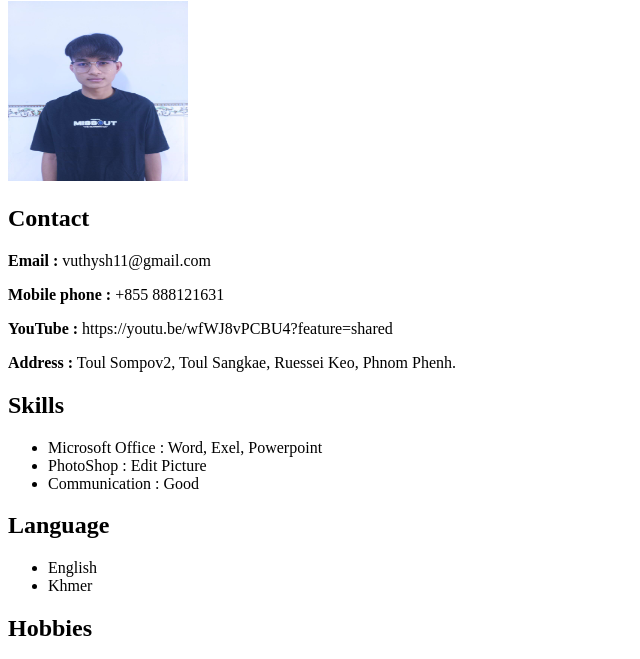
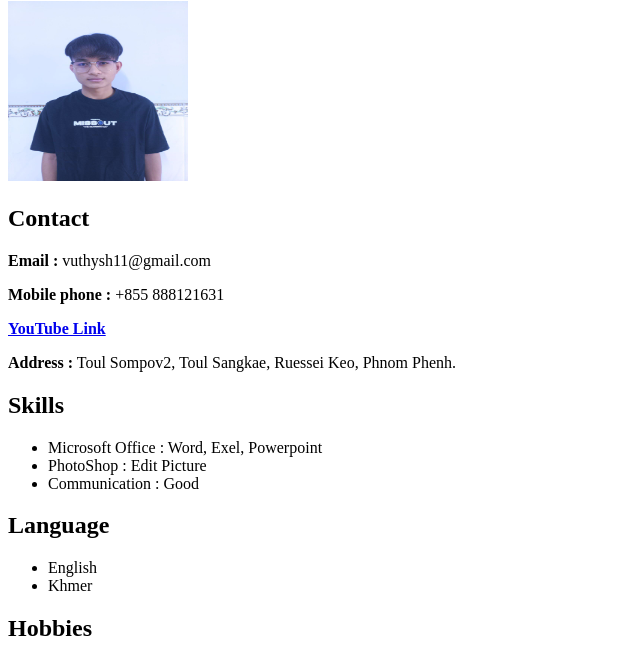
Before and after one commit to Vuthyy/cv, a plain HTML site: page index.html in a window 1280 px wide. Shown: the part 79-738 px from the top of the page, without its empty margins (0-640 px from the left). Drawn offline with Linux system fonts and the light colour scheme.

Commit message:
Update index.html

```diff
--- a/index.html
+++ b/index.html
@@ -18,7 +18,7 @@
     <h2>Contact</h2>
     <p><b>Email :</b> vuthysh11@gmail.com</p>
     <p><b>Mobile phone :</b> +855 888121631</p>
-     <p><b>YouTube :</b> https://youtu.be/wfWJ8vPCBU4?feature=shared</p>
+    <a target ="-blank" href = "https://youtu.be/wfWJ8vPCBU4?feature=shared"><b>YouTube Link</b></a>
                 <p><b>Address :</b> Toul Sompov2, Toul Sangkae, Ruessei Keo, Phnom Phenh.</p>
    </div>
    <div class="Skills">
```
